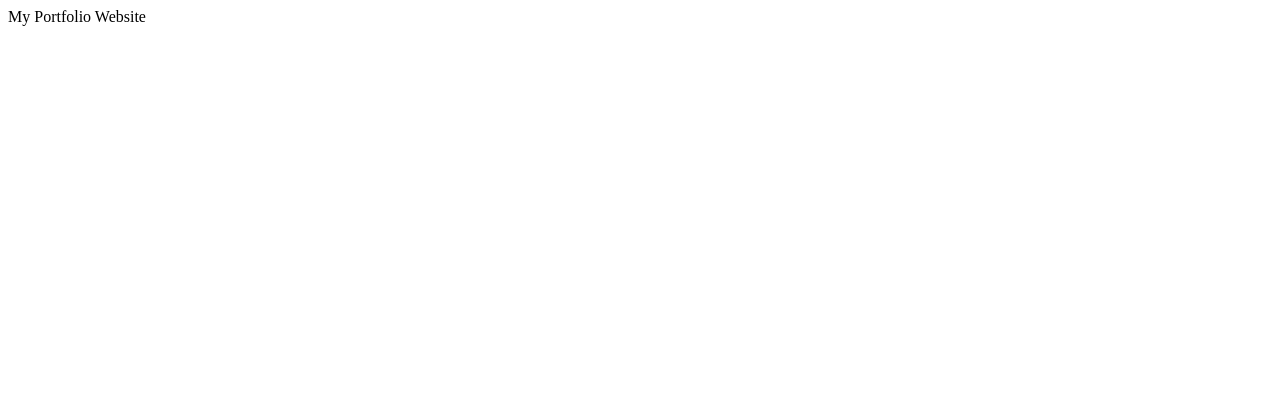
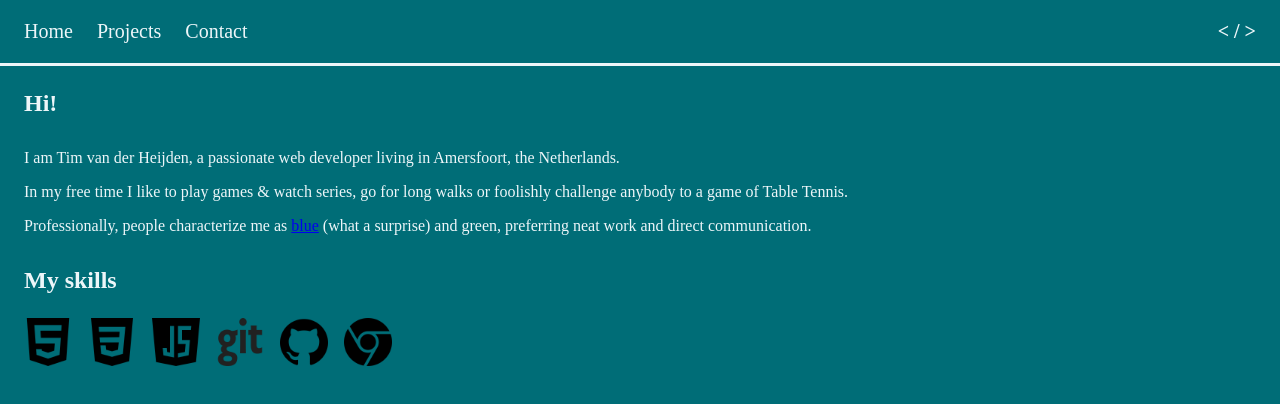
Before and after one commit to THeijden/theijden.github.io, a plain HTML site: page index.html in a window 1280 px wide. Drawn offline with Linux system fonts and the light colour scheme.

Commit message:
Added first index content and css styling

```diff
--- a/index.html
+++ b/index.html
@@ -1 +1,63 @@
-My Portfolio Website
+<!DOCTYPE html>
+<html lang="en">
+
+  <head>
+
+    <!-- meta information -->
+    <meta charset="UTF-8">
+    <meta name="viewport" content="width=device-width, initial-scale=1.0">
+
+    <!-- include css -->
+     <link rel="stylesheet" href="styles/style.css">
+
+    <!-- include title -->
+    <title>TVDH</title>
+
+  </head>
+
+  <body>
+
+    <!-- navigation -->
+    <header>
+      <nav id="navigation">
+        <ul>
+          <li><a href="#">Home</a></li>
+          <li><a href="#">Projects</a></li>
+          <li><a href="#">Contact</a></li>
+          <li id="code">&lt; / &gt;</li>
+        </ul>
+      </nav>
+    </header>
+
+    <!-- main content -->
+    <main>
+      <!-- introduction -->
+      <section id="introduction">
+        <h2>Hi!</h1>
+        <p>I am Tim van der Heijden, a passionate web developer living in Amersfoort, the Netherlands.</p>
+        <p>In my free time I like to play games & watch series, go for long walks or foolishly challenge anybody to a game of Table Tennis.</p>
+        <p>Professionally, people characterize me as <a href="https://www.shortform.com/blog/surrounded-by-idiots-colors/" >blue</a> (what a surprise) and green, preferring neat work and direct communication.</p>
+      </section>
+
+      <!-- skills -->
+      <section id="skills">
+        <h2 id="skills">My skills</h2>
+        <div id="icons">
+          <img src="styles/images/html.png" alt="HTML logo">
+          <img src="styles/images/css.png" alt="CSS logo">
+          <img src="styles/images/javascript.png" alt="JavaScript logo">
+          <img src="styles/images/git.png" alt="Git logo">
+          <img src="styles/images/github.png" alt="GitHub logo">
+          <img src="styles/images/chrome.png" alt="Chrome logo">
+        </div>
+      </section>
+    </main>
+
+    <!-- footer -->
+    <footer>
+
+    </footer>
+
+  </body>
+
+</html>
--- /dev/null
+++ b/styles/style.css
@@ -0,0 +1,173 @@
+/* true root */
+* {
+  /* border: 1px solid red; */
+  padding: 0;
+  margin: 0;
+}
+
+/* general */
+html {
+  /* colors */
+  --main-blue: #006D77;
+  --main-white: #EDF6F9;
+
+  /* general styling */
+  background-color: var(--main-blue);
+  color: var(--main-white);
+  box-sizing: border-box;
+  font-size: 16px;
+}
+
+h2 {
+  padding: 1.5rem 0;
+}
+
+p {
+  padding: 0.5rem 0;
+}
+
+/* media queries */
+
+/* minimum screen width = 800px */
+@media only screen and (min-width: 800px) {
+  /* header & navigation */
+  header {
+    font-size: 1.25rem;
+  }
+
+  #navigation li {
+    padding-left: 1.5rem;
+  }
+
+  #code {
+    margin-left: auto;
+    margin-right: 1.5rem;
+  }
+
+  /* main */
+  #icons img {
+    padding-right: 1rem;
+  }
+}
+
+/* screen width between 500 and 800px */
+@media only screen and (min-width: 500px) and (max-width: 800px) {
+  /* header & navigation */
+  header {
+    font-size: 1.25rem;
+  }
+
+  #navigation li {
+    padding-left: 1.5rem;
+  }
+
+  #navigation ul {
+    justify-content: space-evenly;
+  }
+
+  /* main */
+  #icons img {
+    padding-right: 1rem;
+  }
+}
+
+/* screen width between 250 and 500px */
+@media only screen and (min-width: 250px) and (max-width: 500px) {
+  /* header & navigation */
+  header {
+    font-size: 1.5rem;
+  }
+
+  #navigation ul {
+    flex-direction: column;
+  }
+
+  #navigation li {
+    padding: 0.75rem 0;
+    text-align: center;
+  }
+
+  /* main */
+  main {
+    align-items: center;
+    text-align: center;
+  }
+
+  #icons {
+    justify-content: center;
+  }
+
+  #icons img {
+    padding: 0.5rem;
+  }
+}
+
+/* screen width smaller than 250px */
+main::before {
+  content: '';
+}
+
+@media only screen and (max-width: 250px) {
+  /* general */
+  html {
+    background-color: black;
+    padding: 0.5rem;
+  }
+
+  header {
+    display: none;
+  }
+
+  main::before {
+    content: 'Ooh no! This device is too small to render this content properly. Please choose another device to visit this website.';
+  }
+
+  main * {
+    display: none;
+  }
+}
+
+/* header & navigation */
+header {
+  border-bottom: 3px solid var(--main-white);
+  padding: 1.25rem 0;
+  margin: 0;
+}
+
+#navigation ul {
+  display: flex;
+  padding: 0;
+}
+
+#navigation li {
+  list-style-type: none;
+}
+
+#navigation a {
+  color: var(--main-white);
+  text-decoration: none;
+}
+
+#code {
+  font-weight: bold;
+}
+
+/* main */
+main {
+  display: flex;
+  flex-direction: column;
+}
+
+section {
+  padding: 0 1.5rem;
+}
+
+#icons {
+  display: flex;
+  flex-wrap: wrap;
+}
+
+#icons img {
+  width: 3rem;
+  height: 3rem;
+}
```
Also changed, not shown: styles/images/chrome.png (added), styles/images/css.png (added), styles/images/git.png (added), styles/images/github.png (added), styles/images/html.png (added), styles/images/javascript.png (added).
